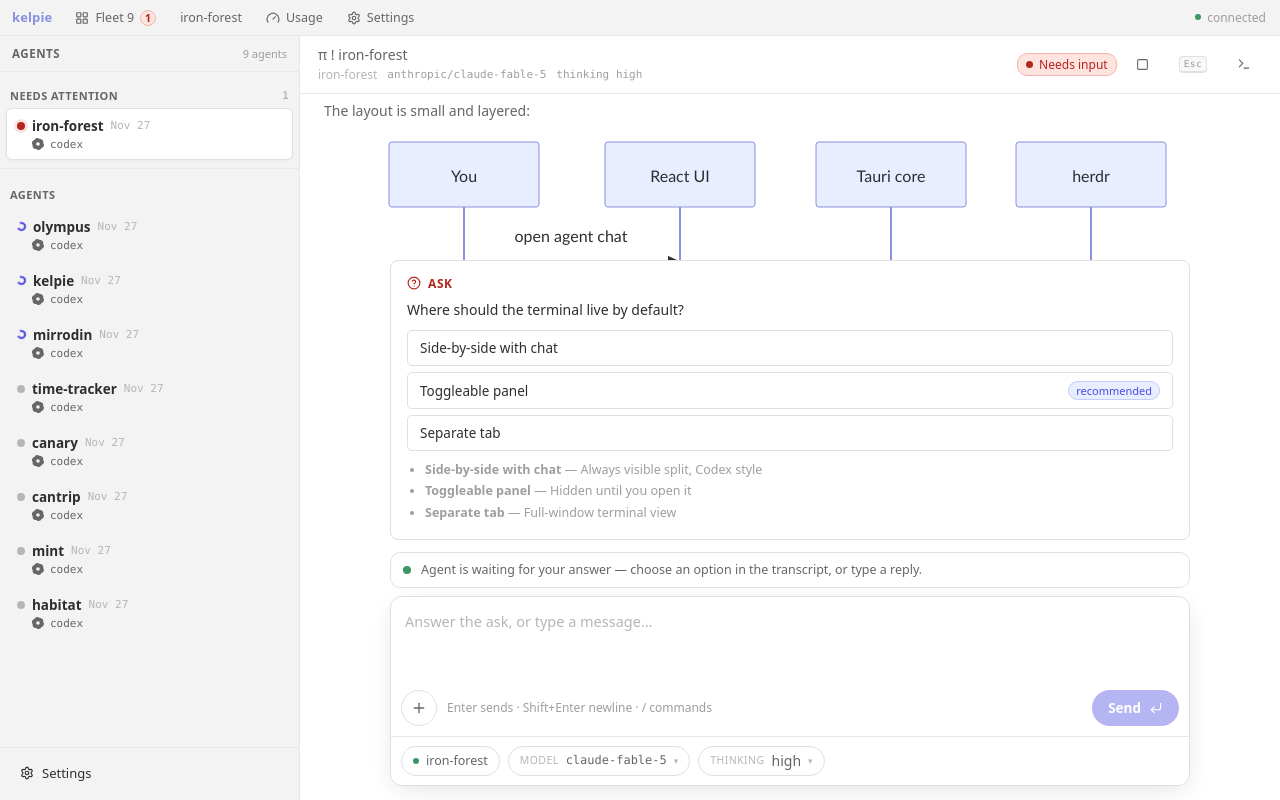
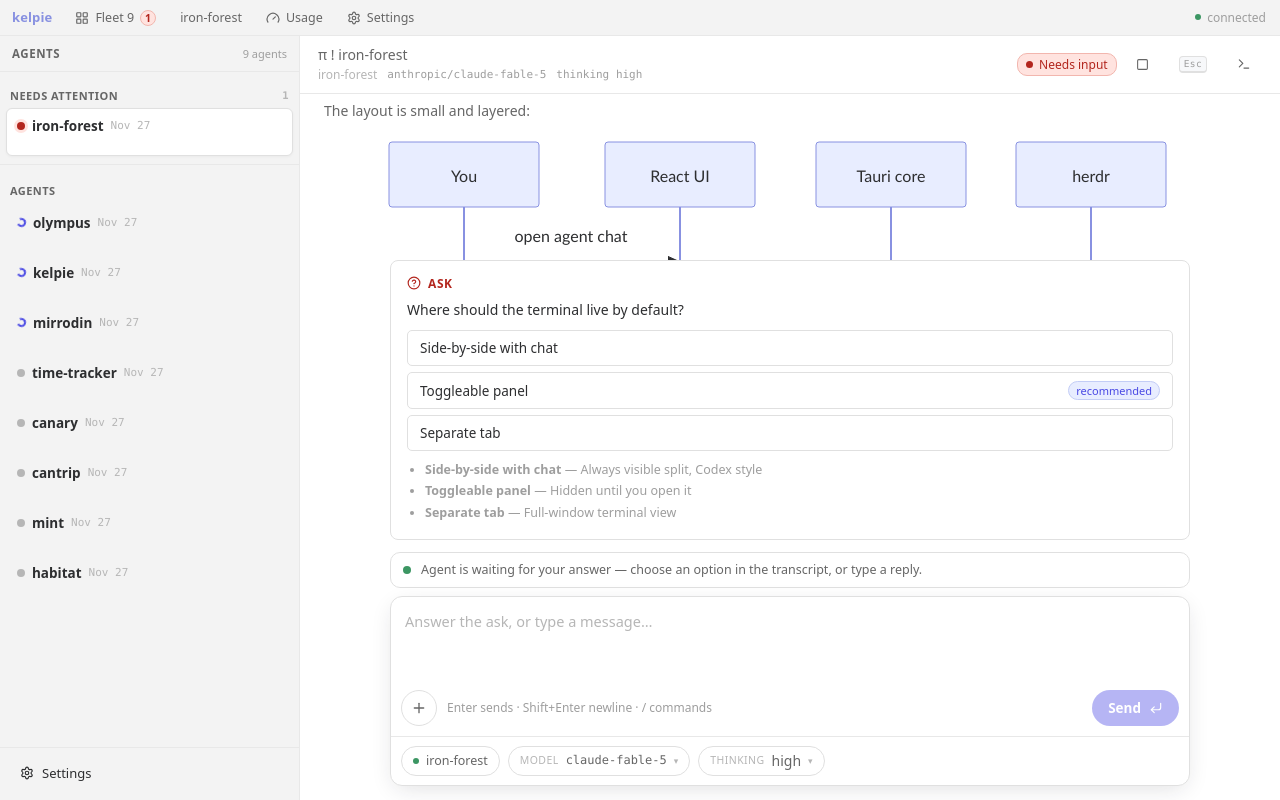
Before and after one commit to misty-step/kelpie, a React (Vite) app in the folder desktop/: page / in a window 1280 px wide. Built offline with nearby package versions, Linux system fonts and the light colour scheme.

Commit message:
fix(desktop): clean up provider/model metadata resolution and thinking level parsing

```diff
--- a/desktop/src/components/Sidebar.tsx
+++ b/desktop/src/components/Sidebar.tsx
@@ -6,27 +6,31 @@ import type { Fleet, Pane } from "../types";
 import { attentionSort } from "../fleetSort";
 import { relativeTime } from "../relativeTime";
 
-function ProviderIcon({ model }: { model: string | null | undefined }) {
-  const m = (model ?? "").toLowerCase();
-  if (m.includes("claude") || m.includes("anthropic")) {
+function ProviderIcon({ provider, model }: { provider?: string | null; model?: string | null }) {
+  const p = (provider ?? model ?? "").toLowerCase();
+  if (!p) return null;
+  if (p.includes("anthropic") || p.includes("claude")) {
     return (
       <svg width="12" height="12" viewBox="0 0 24 24" fill="currentColor" className="prov-icon" aria-hidden="true">
         <path d="M13.8 3h-3.6L5 21h3.6l1.6-4.8h4.6l1.6 4.8h3.6L13.8 3zm-2.4 10.5 1.5-4.5 1.5 4.5h-3z" />
       </svg>
     );
   }
-  if (m.includes("gemini") || m.includes("google")) {
+  if (p.includes("google") || p.includes("gemini")) {
     return (
       <svg width="12" height="12" viewBox="0 0 24 24" fill="currentColor" className="prov-icon" aria-hidden="true">
         <path d="M12 2L9.5 9.5 2 12l7.5 2.5L12 22l2.5-7.5L22 12l-7.5-2.5L12 2z" />
       </svg>
     );
   }
+  if (p.includes("openai") || p.includes("codex") || p.includes("gpt")) {
     return (
       <svg width="12" height="12" viewBox="0 0 24 24" fill="currentColor" className="prov-icon" aria-hidden="true">
         <path d="M22.28 9.87a5.98 5.98 0 0 0-.52-4.93 6.03 6.03 0 0 0-6.47-2.9 6.03 6.03 0 0 0-4.63-2.03 6.03 6.03 0 0 0-5.74 4.16 6.03 6.03 0 0 0-4.14 2.99 6.01 6.01 0 0 0 .73 6.99 5.98 5.98 0 0 0 .52 4.93 6.03 6.03 0 0 0 6.47 2.9 6.03 6.03 0 0 0 4.63 2.03 6.03 6.03 0 0 0 5.74-4.16 6.03 6.03 0 0 0 4.14-2.99 6.01 6.01 0 0 0-.73-6.99zM12 15.6a3.6 3.6 0 1 1 0-7.2 3.6 3.6 0 0 1 0 7.2z" />
       </svg>
     );
+  }
+  return null;
 }
 
 function StatusRing({ pane }: { pane: Pane }) {
@@ -55,8 +59,11 @@ function PaneRow({
 }) {
   const time = relativeTime(pane.updated_ms);
   const wsName = workspaceLabel ?? pane.workspace_id;
-  const modelName = pane.model ?? "codex";
+  const provider = pane.provider;
+  const modelName = pane.model;
   const effort = pane.effort;
+
+  const hasMeta = Boolean(provider || modelName || effort);
 
   return (
     <button
@@ -71,11 +78,13 @@ function PaneRow({
         <span className="pane-ws-name">{wsName}</span>
         <span className="pane-row-time">{time}</span>
       </div>
+      {hasMeta && (
         <div className="pane-row-meta">
-        <ProviderIcon model={modelName} />
-        <span className="pane-model-name">{modelName}</span>
+          <ProviderIcon provider={provider} model={modelName} />
+          {modelName && <span className="pane-model-name">{modelName}</span>}
           {effort && <span className="pane-effort-pill">{effort}</span>}
         </div>
+      )}
     </button>
   );
 }
```
Lines whose indentation alone changed are shown as unchanged.
